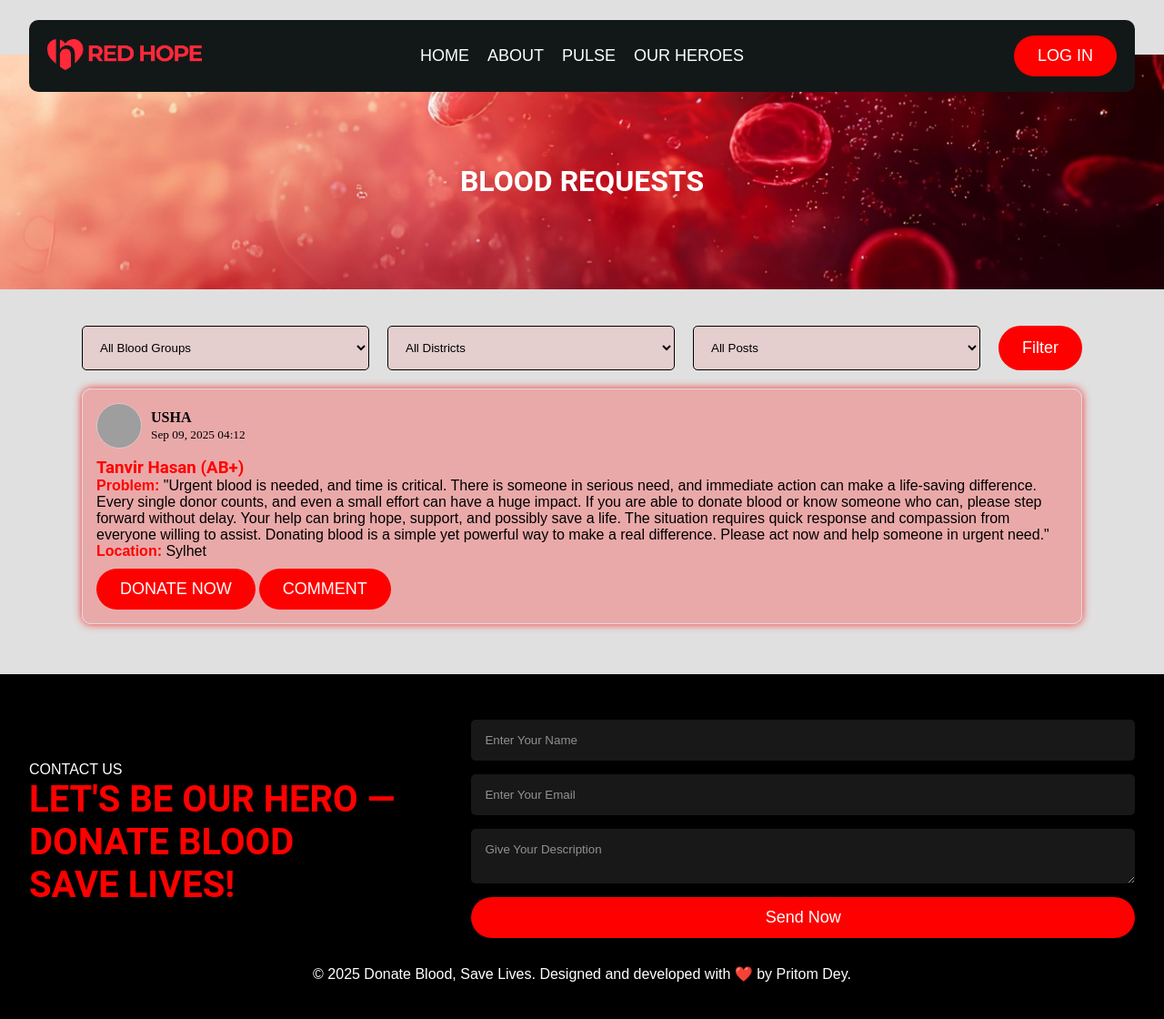
After one commit to pritom-dey1/Red-Hope, a Django app: page /pluse in a window 1280 px wide. The commit adds this page. Shown: the whole page at 91% size. Run offline with Django 5.2, Linux system fonts and the light colour scheme; data comes from the database, SQL or seed files in the repository; both versions use the stored data as it was after the commit; some libraries are stand-ins or nearby versions; grey boxes are pictures that could not be loaded.

Commit message:
created request page

```diff
--- a/donor/static/css/style.css
+++ b/donor/static/css/style.css
@@ -715,3 +715,152 @@ border: 1px solid #ff2b2b;
   height: 370px;
   object-position: center;
 }
+
+.dashboard{
+  position: relative;
+  width: 100%;
+  padding: 70px 0;
+  padding-top: 130px;
+  background: url('../img/dashboard.jpeg');
+  background-position: center;
+  background-size: cover;
+  background-repeat: no-repeat;
+}
+.dash_box{
+  margin: 0 auto;
+  display: flex;
+  color: #fff;
+  align-items: center;
+  justify-content: center;
+  flex-direction: column;
+  max-width: 1100px;
+}
+.profile_pic img{
+  height: 170px;
+  border: 1px solid #fff;
+  object-fit: cover;
+  object-position: center;
+  padding: 10px;
+  border-radius: 50%;
+  width: 170px;
+}
+.dash_box h2{
+  font-size: 16px;
+}
+.dashdetails{
+  display: flex;
+  gap: 20px;
+}
+.dash_content{
+  max-width: 1000px;
+  border-radius: 10px;
+  margin: 0 auto;
+  margin-top: 10px;
+  padding: 20px;
+  border: 1px solid #fff;
+}
+
+/* লুকিয়ে রাখি default input */
+input[type="file"] {
+  display: none;
+}
+
+/* Custom button */
+.custom-file-upload {
+  display: inline-block;
+  color: white;
+  font-weight: 400;
+  font-family: poppins;
+  text-transform: uppercase;
+  cursor: pointer;
+  transition: 0.3s ease-in-out;
+}
+.dp_change{
+  background-color: #ff00003a;
+  padding: 5px 10px;
+  border: 1px solid red;
+
+  border-radius: 5px;
+
+}
+
+.dp_change button{
+  background-color: transparent;
+  border: none;
+  border-radius: 3px;
+  padding: 5px;
+  border: 1px #fff solid;
+  color: #fff;
+}
+
+.blood_request input{
+   width: 100%;
+  border: #fff solid 1px;
+
+  color: #fff;
+
+  padding: 15px;
+  background: #ff83832f;
+  border-radius: 5px;
+
+}
+.blood_request input:focus{
+  outline: none;
+}
+.blood_request input::placeholder{
+  color: #fff;
+}
+.blood_request textarea::placeholder{
+  color: #fff;font-family: poppins;
+}
+.blood_request textarea:focus{
+  outline: none;
+}
+.blood_request textarea{
+     width: 100%;
+  border: #fff solid 1px;
+
+  color: #fff;
+  padding: 25px 15px;
+
+  background: #ff83832f;
+  border-radius: 5px;
+}
+
+/* pulse style  */
+.pluse_banner{
+ width: 100%;
+ padding: 100px 0;
+ background: url('../img/login.jpg');
+ background-position: center;
+ background-repeat: no-repeat;
+ background-size: cover;
+}
+.pluse_banner h1{
+  text-align: center;
+  margin-top: 20px;
+  color: #fff;
+  text-transform: uppercase;
+}
+.posts{
+  max-width: 1100px;
+  margin: 0 auto;
+  padding: 40px 0;
+}
+.post{
+    background-color: #ff363652;
+  width: 100%;
+
+border: 1px solid #ff2b2b;
+  box-shadow: 0 0px 10px rgba(255, 0, 0, 0.801);
+}
+.comment-form input{
+     width: 30%;
+  border: #fff solid 1px;
+
+  color: #ff7b7b8a;
+
+  padding: 10px;
+  background: #ff83832f;
+  border-radius: 5px;
+}
--- a/donor/templates/donor/base.html
+++ b/donor/templates/donor/base.html
@@ -29,16 +29,24 @@
             <div class="links">
                 <a href="{% url 'home' %}">HOME</a>
                 <a href="{% url 'about'%}">ABOUT</a>
-                <a href="">PULSE</a>
+                <a href="{% url 'pluse' %}">PULSE</a>
                 <a href="{% url 'heroes'%}">OUR HEROES</a>
             </div>
 
             <!-- Login Button -->
 <div class="button">
     {% if user.is_authenticated and user.profile %}
-        <a href="{% url user.profile.role|add:'_dashboard' %}">
-            <button class="btn">DASHBOARD</button>
-        </a>
+        {% if request.resolver_match.url_name == user.profile.role|add:"_dashboard" %}
+            <!-- যদি user dashboard এ থাকে -->
+            <form action="{% url 'logout' %}" method="post">
+                {% csrf_token %}
+                <button type="submit" class="btn">LOG OUT</button>
+            </form>
+        {% else %}
+            <a href="{% url user.profile.role|add:'_dashboard' %}">
+                <button class="btn">DASHBOARD</button>
+            </a>
+        {% endif %}
     {% else %}
         <a href="{% url 'login' %}">
             <button class="btn">LOG IN</button>
--- /dev/null
+++ b/donor/templates/donor/pluse.html
@@ -0,0 +1,152 @@
+{% extends 'donor/base.html' %}
+
+{% block title %}
+    PULSE
+{% endblock title %}
+
+{% block main %}
+
+<div style="text-transform: uppercase;color: red;" class="pluse_banner">
+  <h1 >Blood Requests</h1>
+</div>
+
+<div class="posts">
+   <form method="get" style="margin-bottom:20px; display:flex; gap:10px; flex-wrap:wrap;">
+
+  <!-- Blood Group -->
+  <div class="select">
+      <select name="blood_group "  style="border: black 1px solid;  color: black;">
+    <option style="color: #fff;" value="all">All Blood Groups</option>
+    <option style="color: #fff;" value="A+">A+</option>
+    <option style="color: #fff;" value="A-">A-</option>
+    <option style="color: #fff;" value="B+">B+</option>
+    <option style="color: #fff;" value="B-">B-</option>
+    <option style="color: #fff;" value="AB+">AB+</option>
+    <option style="color: #fff;" value="AB-">AB-</option>
+    <option style="color: #fff;" value="O+">O+</option>
+    <option style="color: #fff;" value="O-">O-</option>
+  </select>
+
+  <!-- Location -->
+  <select name="location"  style="border: black 1px solid;  color: black;">
+    <option style="color: #fff;" value="all">All Districts</option>
+    <option style="color: #fff;" value="Dhaka">Dhaka</option>
+    <option style="color: #fff;" value="Chattogram">Chattogram</option>
+    <option style="color: #fff;" value="Rajshahi">Rajshahi</option>
+    <option style="color: #fff;" value="Khulna">Khulna</option>
+    <option style="color: #fff;" value="Barishal">Barishal</option>
+    <option style="color: #fff;" value="Sylhet">Sylhet</option>
+    <option style="color: #fff;" value="Rangpur">Rangpur</option>
+    <option style="color: #fff;" value="Mymensingh">Mymensingh</option>
+  </select>
+
+  <!-- Post Type -->
+  <select name="post_type"  style="border: black 1px solid; color: black;">
+    <option style="color: #fff;" value="all">All Posts</option>
+    <option style="color: #fff;" value="receiver">Receiver</option>
+    <option style="color: #fff;" value="donor">Donor</option>
+  </select>
+<button type="submit" class="btn">Filter</button>
+  </div>
+
+</form>
+  {% for post in posts %}
+    <div class="post" id="post-{{ post.id }}" style="border:1px solid #ddd; padding:15px; margin-bottom:15px; border-radius:10px;">
+
+      <!-- User Info -->
+      <div style="display:flex; align-items:center; gap:10px; margin-bottom:10px;">
+        <img src="{{ post.user.profile.profile_pic.url }}"
+             alt="{{ post.user.username }}"
+             style="width:50px; height:50px; border-radius:50%; object-fit:cover; border:1px solid #ccc;">
+        <div>
+          <strong style="text-transform: uppercase;">{{ post.user.username }}</strong><br>
+          <small>{{ post.created_at|date:"M d, Y H:i" }}</small>
+        </div>
+      </div>
+
+      <!-- Post Content -->
+      <h3 style="color: red;">{{ post.name }} ({{ post.blood_group }})</h3>
+      <p><strong style="color: red;">Problem:</strong> {{ post.problem }}</p>
+      <p><strong style="color: red;">Location:</strong> {{ post.location }}</p>
+
+      <a href=""><button class="btn" style="margin-top: 10px;">DONATE NOW</button></a>
+
+      <!-- Comment toggle button -->
+      <button class="btn toggle-comments" data-post-id="{{ post.id }}">COMMENT</button>
+
+      <!-- Comment Section (Initially hidden) -->
+      <div class="comments-section" id="comments-{{ post.id }}" style="display:none; margin-top:10px;">
+        <div class="comment-list" ></div>
+
+        <!-- Comment Form -->
+        {% if user.is_authenticated %}
+        <form style="margin-top: 10px;" class="comment-form" data-post-id="{{ post.id }}">
+          {% csrf_token %}
+          <input type="text" name="text" placeholder="Write a comment..." required>
+          <button type="submit" style="background-color: transparent;
+          color:red; font-family: poppins;border: none; font-size: 18px;font-weight: 600;">Post</button>
+        </form>
+        {% else %}
+          <p style="color:red;">Please login to comment.</p>
+        {% endif %}
+      </div>
+    </div>
+  {% empty %}
+    <p style="text-align: center; text-transform: uppercase; color: red;">No requests yet.</p>
+  {% endfor %}
+</div>
+
+<!-- AJAX Script -->
+<script>
+document.addEventListener("DOMContentLoaded", function() {
+  // Toggle comments
+  document.querySelectorAll(".toggle-comments").forEach(btn => {
+    btn.addEventListener("click", function() {
+      let postId = this.dataset.postId;
+      let section = document.getElementById("comments-" + postId);
+
+      if (section.style.display === "none") {
+        // Show comments
+        fetch(`/comments/${postId}/`)
+          .then(res => res.json())
+          .then(data => {
+            let commentList = section.querySelector(".comment-list");
+            commentList.innerHTML = "";
+            data.comments.forEach(c => {
+              commentList.innerHTML += `<p style="text-transform: uppercase;background-color:#ff7b7b8a;width: fit-content; padding: 8px; border-radius: 5px; margin-top: 5px; "><b>${c.user}</b>: ${c.text} <small>(${c.created_at})</small></p>`;
+            });
+          });
+        section.style.display = "block";
+        this.innerText = "HIDE COMMENTS";
+      } else {
+        section.style.display = "none";
+        this.innerText = "COMMENT";
+      }
+    });
+  });
+
+  // Add comment
+  document.querySelectorAll(".comment-form").forEach(form => {
+    form.addEventListener("submit", function(e) {
+      e.preventDefault();
+      let postId = this.dataset.postId;
+      let formData = new FormData(this);
+      fetch(`/comments/${postId}/add/`, {
+        method: "POST",
+        body: formData,
+        headers: { "X-CSRFToken": this.querySelector("[name=csrfmiddlewaretoken]").value }
+      })
+      .then(res => res.json())
+      .then(data => {
+        if (!data.error) {
+          let commentList = document.getElementById("comments-" + postId).querySelector(".comment-list");
+          commentList.innerHTML = `<p ><b >${data.user}</b>: ${data.text} <small>(${data.created_at})</small></p>` + commentList.innerHTML;
+          this.reset();
+        }
+      });
+    });
+  });
+});
+</script>
+
+{% endblock main %}
--- a/donor/templates/donor/verify.html
+++ b/donor/templates/donor/verify.html
@@ -12,7 +12,7 @@
     <form method="post">
         <h2>Verify Your Account</h2>
         {% csrf_token %}
-        <p>A verification code has been sent to your email: <strong>{{ username }}</strong></p>
+        <p style="text-transform: uppercase; color: #fff;">A verification code has been sent to your email</strong></p>
         <input type="text" name="code" placeholder="Enter Verification Code" required>
         <button type="submit" class="btn">Verify</button>
 
--- a/donor/urls.py
+++ b/donor/urls.py
@@ -7,6 +7,9 @@ from django.conf import settings
 urlpatterns = [
 
     path('', views.home, name='home'),
+    path('pluse', views.pluse, name = "pluse"),
+        path("comments/<int:post_id>/", views.get_comments, name="get_comments"),
+    path("comments/<int:post_id>/add/", views.add_comment, name="add_comment"),
     path("heroes/",views.heroes ,name = "heroes"),
     path("heroes/<int:pk>/", views.hero_detail, name="hero_detail"),
     path("about/",views.about ,name = "about"),
--- a/donor/views.py
+++ b/donor/views.py
@@ -6,11 +6,38 @@ from django.contrib.auth.models import User
 from django.contrib import messages
 from django.core.mail import send_mail
 from .models import Profile
+from .models import  RequestPost
 import random
 from django.contrib.auth import authenticate, login
 from django.shortcuts import render, get_object_or_404
 from .models import Hero
+from django.views.decorators.csrf import csrf_exempt
+from .models import Comment, RequestPost
 
+def get_comments(request, post_id):
+    post = get_object_or_404(RequestPost, id=post_id)
+    comments = post.comments.all().order_by("-created_at")
+    data = []
+    for c in comments:
+        data.append({
+            "user": c.user.username,
+            "text": c.text,
+            "created_at": c.created_at.strftime("%b %d, %Y %H:%M"),
+        })
+    return JsonResponse({"comments": data})
+
+@csrf_exempt
+def add_comment(request, post_id):
+    if request.method == "POST" and request.user.is_authenticated:
+        text = request.POST.get("text")
+        post = get_object_or_404(RequestPost, id=post_id)
+        comment = Comment.objects.create(post=post, user=request.user, text=text)
+        return JsonResponse({
+            "user": comment.user.username,
+            "text": comment.text,
+            "created_at": comment.created_at.strftime("%b %d, %Y %H:%M")
+        })
+    return JsonResponse({"error": "Invalid request"}, status=400)
 def heroes(request):
     heroes = Hero.objects.all()
     print("Total heroes in DB:", heroes.count())
@@ -60,8 +87,51 @@ def donor_dashboard(request):
     return render(request, 'donor/donor_dashboard.html')
 def about(request):
     return render(request , 'donor/about.html')
+
+
 def receiver_dashboard(request):
-    return render(request, 'donor/receiver_dashboard.html')
+    if request.method == "POST":
+        if "profile_pic" in request.FILES:
+            profile = request.user.profile
+            profile.profile_pic = request.FILES["profile_pic"]
+            profile.save()
+            messages.success(request, "Profile picture updated successfully!")
+            return redirect("receiver_dashboard")
+
+        name = request.POST.get("name")
+        problem = request.POST.get("problem")
+        blood_group = request.POST.get("blood_group")
+        location = request.POST.get("location")
+
+        if name and problem and blood_group and location:
+            RequestPost.objects.create(
+                user=request.user,
+                name=name,
+                problem=problem,
+                blood_group=blood_group,
+                location=location
+            )
+            return redirect("pluse")
+
+    return render(request, "donor/receiver_dashboard.html")
+def pluse(request):
+    posts = RequestPost.objects.all().order_by("-created_at")
+
+    # Filters
+    blood_group = request.GET.get("blood_group")
+    location = request.GET.get("location")
+    post_type = request.GET.get("post_type")
+
+    if blood_group and blood_group != "all":
+        posts = posts.filter(blood_group=blood_group)
+
+    if location and location != "all":
+        posts = posts.filter(location=location)
+
+    if post_type and post_type != "all":
+        posts = posts.filter(post_type=post_type)
+
+    return render(request, "donor/pluse.html", {"posts": posts})
 # Temporary storage for verification codes
 verification_codes = {}
 
```
Also changed, not shown: donor/models.py (+34 -0 lines), donor/templates/donor/receiver_dashboard.html (+61 -18 lines), db.sqlite3, donor/migrations/0004_profile_profile_pic_requestpost.py (added), donor/migrations/0005_comment.py (added), donor/migrations/0006_requestpost_post_type.py (added), donor/static/img/dashboard.jpeg (added), donor/static/img/prop.jpeg (added), media/profile_pics/.jpeg (added), media/profile_pics/uui.jpg (added), media/profile_pics/uui_P9FDNbY.jpg (added), 2 other files.
